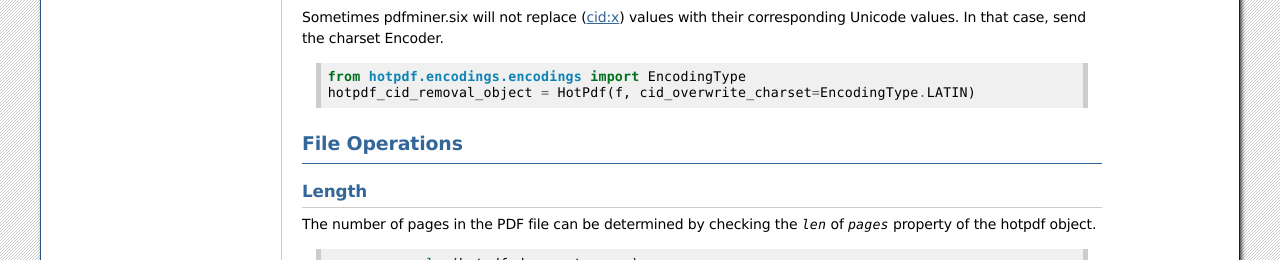
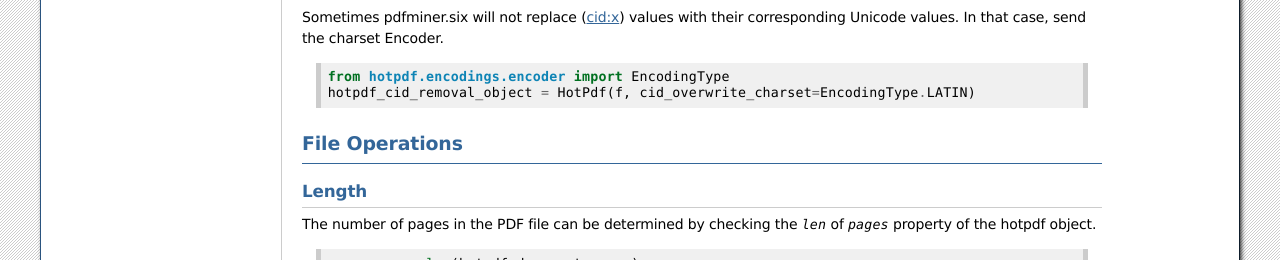
Before and after one commit to weareprestatech/hotpdf, a Sphinx documentation site: the page built from docs/source/usage.rst, in a window 1280 px wide and 900 px high, scrolled down 728 px, cut to the strip 191-451 px from the top of the window. Built offline with Sphinx 7.4.7, drawn with Linux system fonts in a browser that asks for light colours.

```diff
--- a/docs/source/guide.rst
+++ b/docs/source/guide.rst
@@ -47,7 +47,7 @@ In that case, send the charset Encoder.
 
 .. code-block:: python
 
-   from hotpdf.encodings.encodings import EncodingType
+   from hotpdf.encodings.encoder import EncodingType
    hotpdf_cid_removal_object = HotPdf(f, cid_overwrite_charset=EncodingType.LATIN)
 
 
--- a/docs/source/usage.rst
+++ b/docs/source/usage.rst
@@ -47,7 +47,7 @@ In that case, send the charset Encoder.
 
 .. code-block:: python
 
-   from hotpdf.encodings.encodings import EncodingType
+   from hotpdf.encodings.encoder import EncodingType
    hotpdf_cid_removal_object = HotPdf(f, cid_overwrite_charset=EncodingType.LATIN)
 
 
```
Also changed, not shown: README.md (+1 -1 lines).
